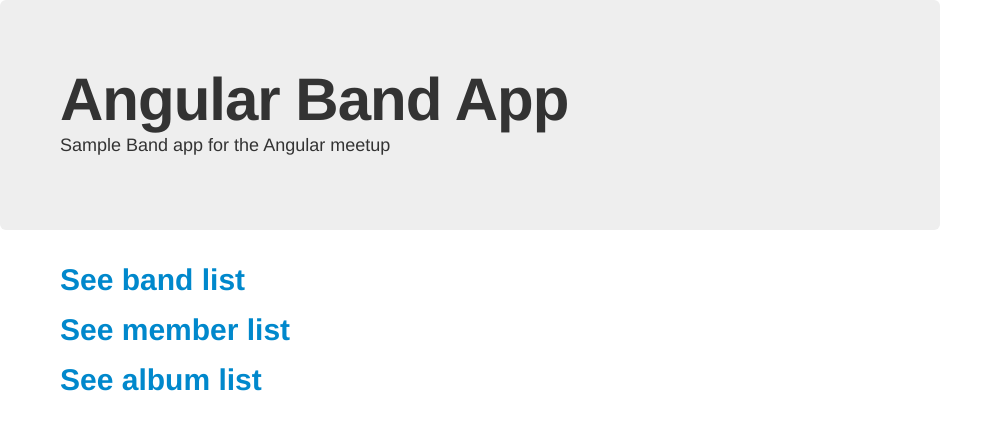
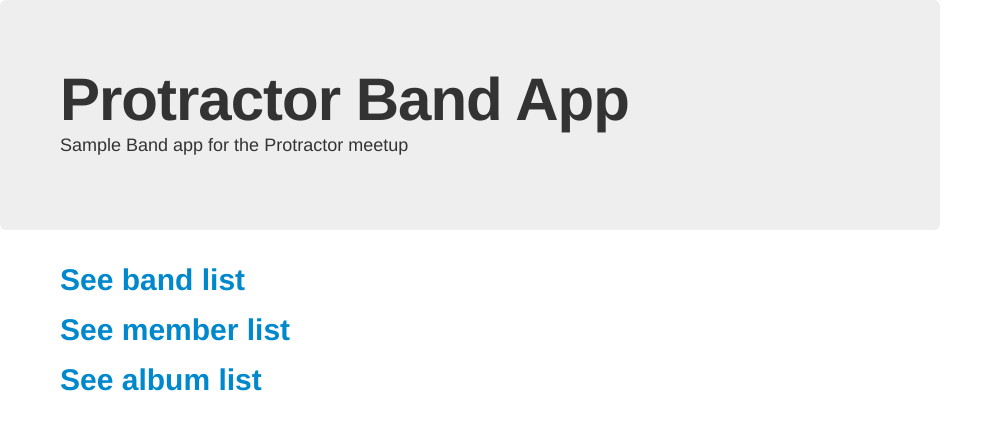
Before and after one commit to andresdominguez/protractor-meetup, a website: page app/index.html in a window 1280 px wide. Shown: the whole page, without its empty margins (0-1003 px from the left). Drawn offline with Linux system fonts and the light colour scheme.

Commit message:
rename app to protractor band app

```diff
--- a/app/views/home.html
+++ b/app/views/home.html
@@ -1,8 +1,8 @@
 <div>
   <div class="hero-unit">
-    <h1>Angular Band App</h1>
+    <h1>Protractor Band App</h1>
 
-    <p>Sample Band app for the Angular meetup</p>
+    <p>Sample Band app for the Protractor meetup</p>
   </div>
   <div style="padding-left: 60px;">
     <ul class="unstyled">
```
